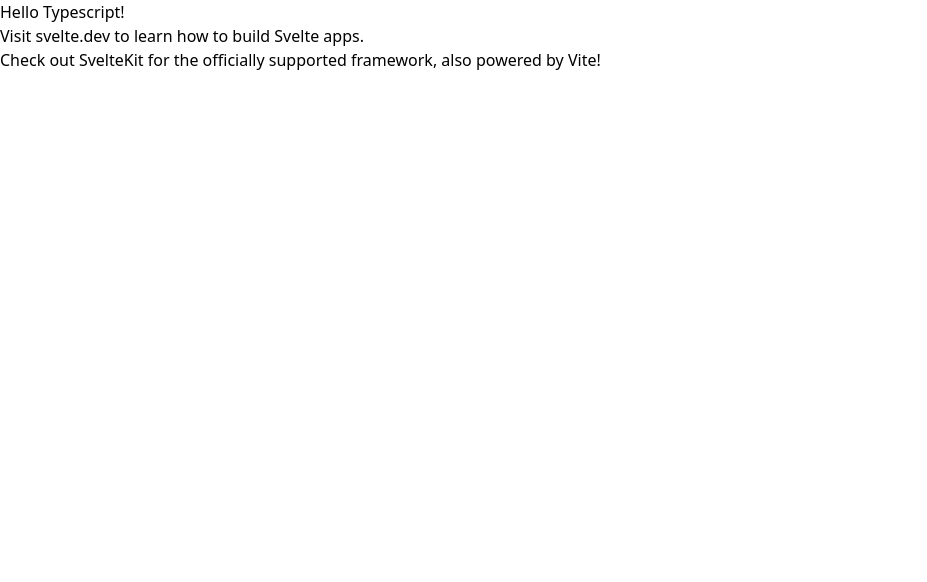
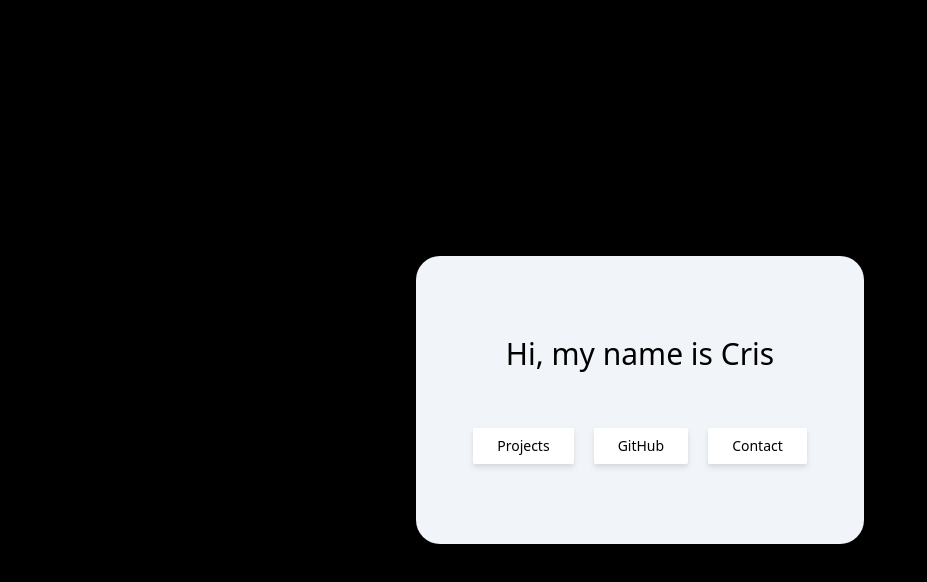
Before and after one commit to cmoyates/Portfolio, a Svelte app: page / in a window 1280 px wide. Shown: the top 582 px of the page, without its empty margins (0-927 px from the left). Built offline with nearby package versions, Linux system fonts and the light colour scheme.

Commit message:
Remade the home view

```diff
--- a/src/App.svelte
+++ b/src/App.svelte
@@ -1,17 +1,32 @@
 <script lang="ts">
   import "./global.css"
+  import Button from "./lib/Button.svelte";
 </script>
 
-<main>
-  <h1>Hello Typescript!</h1>
-
-  <p>
-    Visit <a href="https://svelte.dev">svelte.dev</a> to learn how to build Svelte
-    apps.
-  </p>
-
-  <p>
-    Check out <a href="https://github.com/sveltejs/kit#readme">SvelteKit</a> for
-    the officially supported framework, also powered by Vite!
-  </p>
+<main class="bg-black min-h-screen flex flex-col justify-center items-center">
+  <div class="
+    text-xl
+    bg-slate-100
+    max-w-md
+    w-full
+    max-h-72
+    h-screen
+    flex
+    flex-col
+    justify-evenly
+    items-center
+    rounded-3xl
+    p-6
+  ">
+    <h1 class="text-3xl">Hi, my name is Cris</h1>
+    <div class="
+      flex
+      flex-row
+      space-x-5
+    ">
+      <Button text={"Projects"} click={() => {console.log("sjkslhfd")}}/>
+      <Button text={"GitHub"} click={() => {console.log("sjkslhfd")}}/>
+      <Button text={"Contact"} click={() => {console.log("sjkslhfd")}}/>
+    </div>
+  </div>
 </main>
--- /dev/null
+++ b/src/lib/Button.svelte
@@ -0,0 +1,16 @@
+<script lang="ts">
+    export let text: string;
+    export let click: Function;
+</script>
+
+<button on:click={click()} class="
+    rounded-sm
+    bg-white
+    drop-shadow-md
+    px-6
+    py-2
+    text-sm
+    hover:bg-slate-100
+">
+    {text}
+</button>
```
